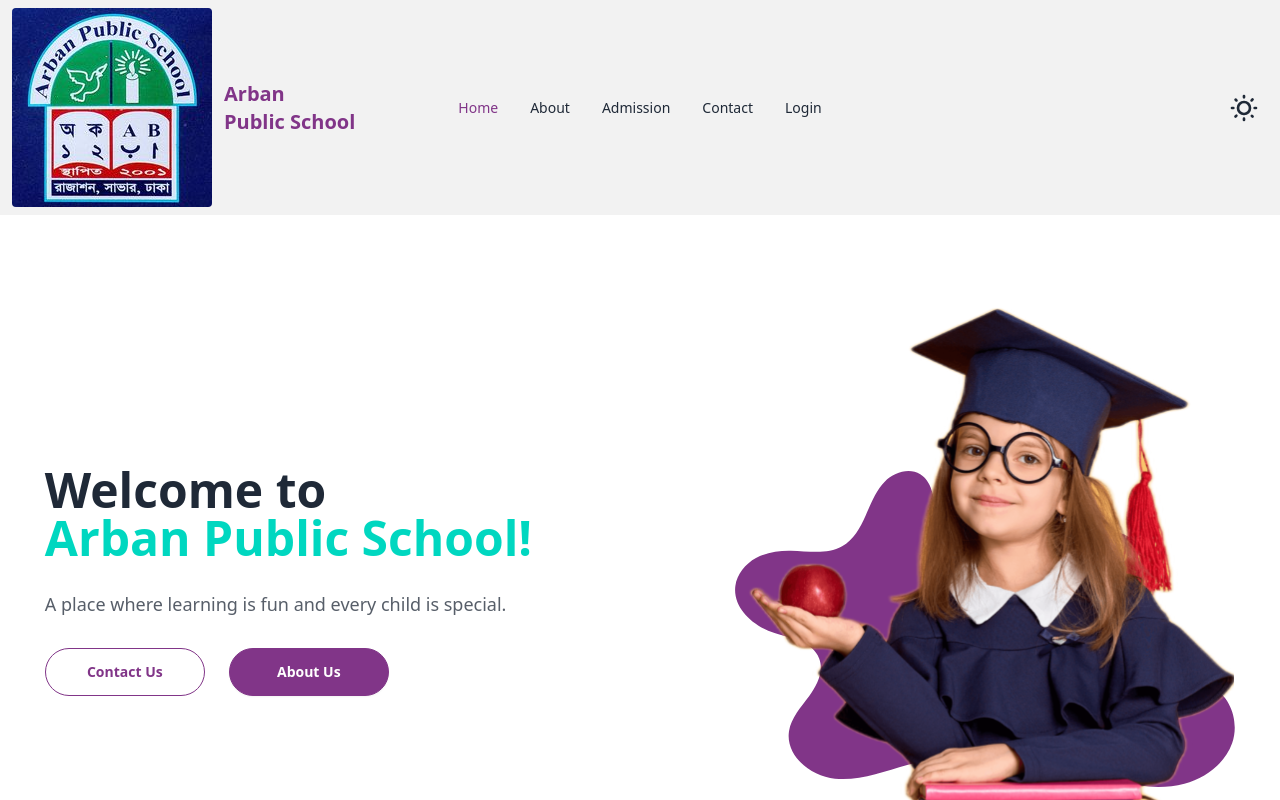
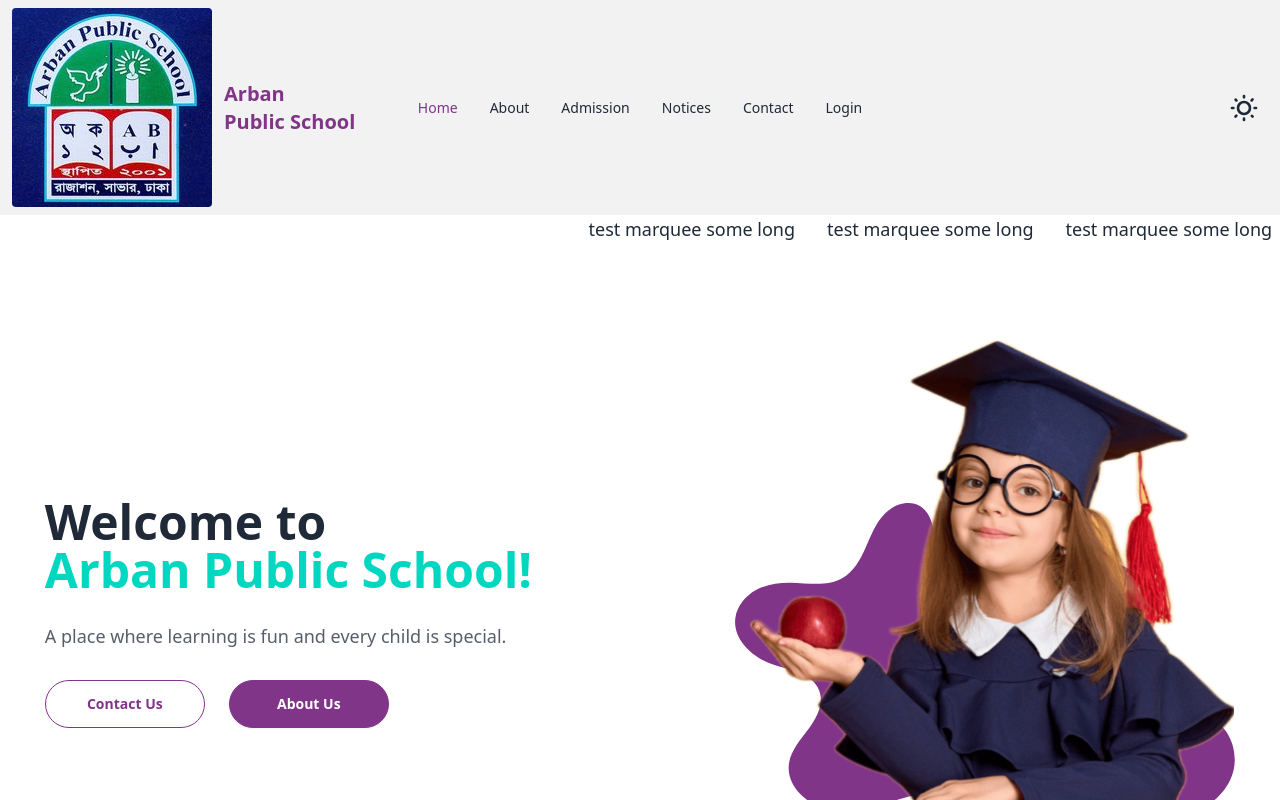
Before and after one commit to misbahulhoq/arbanpublicschool, a Next.js app: page / in a window 1280 px wide. Shown: the top 800 px of the page. Built offline with nearby package versions, Linux system fonts and the light colour scheme; no server answers.

Commit message:
wokrking on marquee

```diff
--- /dev/null
+++ b/src/app/notices/layout.tsx
@@ -0,0 +1,7 @@
+import { ReactNode } from "react";
+
+const NoticePageLayout = ({ children }: { children: ReactNode }) => {
+  return children;
+};
+
+export default NoticePageLayout;
--- /dev/null
+++ b/src/app/notices/page.tsx
@@ -0,0 +1,7 @@
+import React from "react";
+
+const NoticePage = () => {
+  return <section className="min-h-screen"></section>;
+};
+
+export default NoticePage;
--- a/src/components/home/Hero.tsx
+++ b/src/components/home/Hero.tsx
@@ -1,10 +1,15 @@
 import Image from "next/image";
 import Link from "next/link";
 import React from "react";
+import Marquee from "./Marquee";
 
 const HeroSection = () => {
   return (
-    <section className="container-center flex items-center py-10 lg:min-h-[calc(100vh-68px)] lg:py-0">
+    <section className="">
+      <div className="notice-wrapper sticky top-14 z-[3] w-full bg-base-100">
+        <Marquee text="test marquee some long" speed={22} />
+      </div>
+      <div className="container-center flex items-center py-10 lg:min-h-[calc(100vh-68px)] lg:py-0">
         <div className="grid flex-grow items-center justify-between gap-10 lg:grid-cols-2 lg:gap-5">
           <div className="left-content space-y-2">
             <h2 className="text-4xl font-extrabold lg:text-5xl">
@@ -22,7 +27,10 @@ const HeroSection = () => {
               >
                 Contact Us
               </Link>
-            <Link href={`/about`} className="btn btn-primary w-40 rounded-full">
+              <Link
+                href={`/about`}
+                className="btn btn-primary w-40 rounded-full"
+              >
                 About Us
               </Link>
             </div>
@@ -57,6 +65,7 @@ const HeroSection = () => {
           /> */}
           </div>
         </div>
+      </div>
     </section>
   );
 };
--- /dev/null
+++ b/src/components/home/Marquee.tsx
@@ -0,0 +1,42 @@
+import Link from "next/link";
+import React from "react";
+
+type MarqueeProps = {
+  text: string;
+  speed?: number; // Speed in seconds
+  direction?: "left" | "right"; // Direction of scrolling
+};
+
+const Marquee: React.FC<MarqueeProps> = ({
+  text,
+  speed = 14,
+  direction = "left",
+}) => {
+  const animationClass =
+    direction === "left" ? "animate-marquee-left" : "animate-marquee-right";
+
+  return (
+    <div className="sticky top-16 h-8 w-full overflow-hidden">
+      <div
+        className={`flex w-max whitespace-nowrap ${animationClass}`}
+        style={{ animationDuration: `${speed}s`, minWidth: "100vw" }}
+      >
+        <Link href={`/`} className="mx-4">
+          {text}
+        </Link>
+        <Link href={`/`} className="mx-4">
+          {text}
+        </Link>{" "}
+        <Link href={`/`} className="mx-4">
+          {text}
+        </Link>{" "}
+        <Link href={`/`} className="mx-4">
+          {text}
+        </Link>
+        {/* Duplicate text for seamless looping */}
+      </div>
+    </div>
+  );
+};
+
+export default Marquee;
--- a/src/components/shared/Header.tsx
+++ b/src/components/shared/Header.tsx
@@ -84,6 +84,11 @@ const Header = () => {
       <li>
         <NavLink href="/admissions" className="py-3 lg:py-2">
           Admission
+        </NavLink>
+      </li>
+      <li>
+        <NavLink href="/notices" className="py-3 lg:py-2">
+          Notices
         </NavLink>
       </li>
       <li>
--- a/tailwind.config.ts
+++ b/tailwind.config.ts
@@ -1,12 +1,37 @@
 /* eslint-disable @typescript-eslint/no-var-requires */
 import type { Config } from "tailwindcss";
+import plugin from "tailwindcss/plugin";
 
 const config: Config = {
   content: ["./index.html", "./src/**/*.{js,ts,jsx,tsx}"],
   theme: {
-    extend: {},
+    extend: {
+      animation: {
+        "marquee-left": "marquee-left linear infinite",
+        "marquee-right": "marquee-right linear infinite",
+      },
+      keyframes: {
+        "marquee-left": {
+          "0%": { transform: "translateX(100%)" },
+          "100%": { transform: "translateX(-100%)" },
+        },
+        "marquee-right": {
+          "0%": { transform: "translateX(-100%)" },
+          "100%": { transform: "translateX(100%)" },
+        },
+      },
+    },
   },
-  plugins: [require("daisyui")],
+  plugins: [
+    require("daisyui"),
+    plugin(function ({ addComponents }) {
+      addComponents({
+        ".whitespace-nowrap": {
+          whiteSpace: "nowrap",
+        },
+      });
+    }),
+  ],
   daisyui: {
     themes: [
       {
```
Lines whose indentation alone changed are shown as unchanged.
